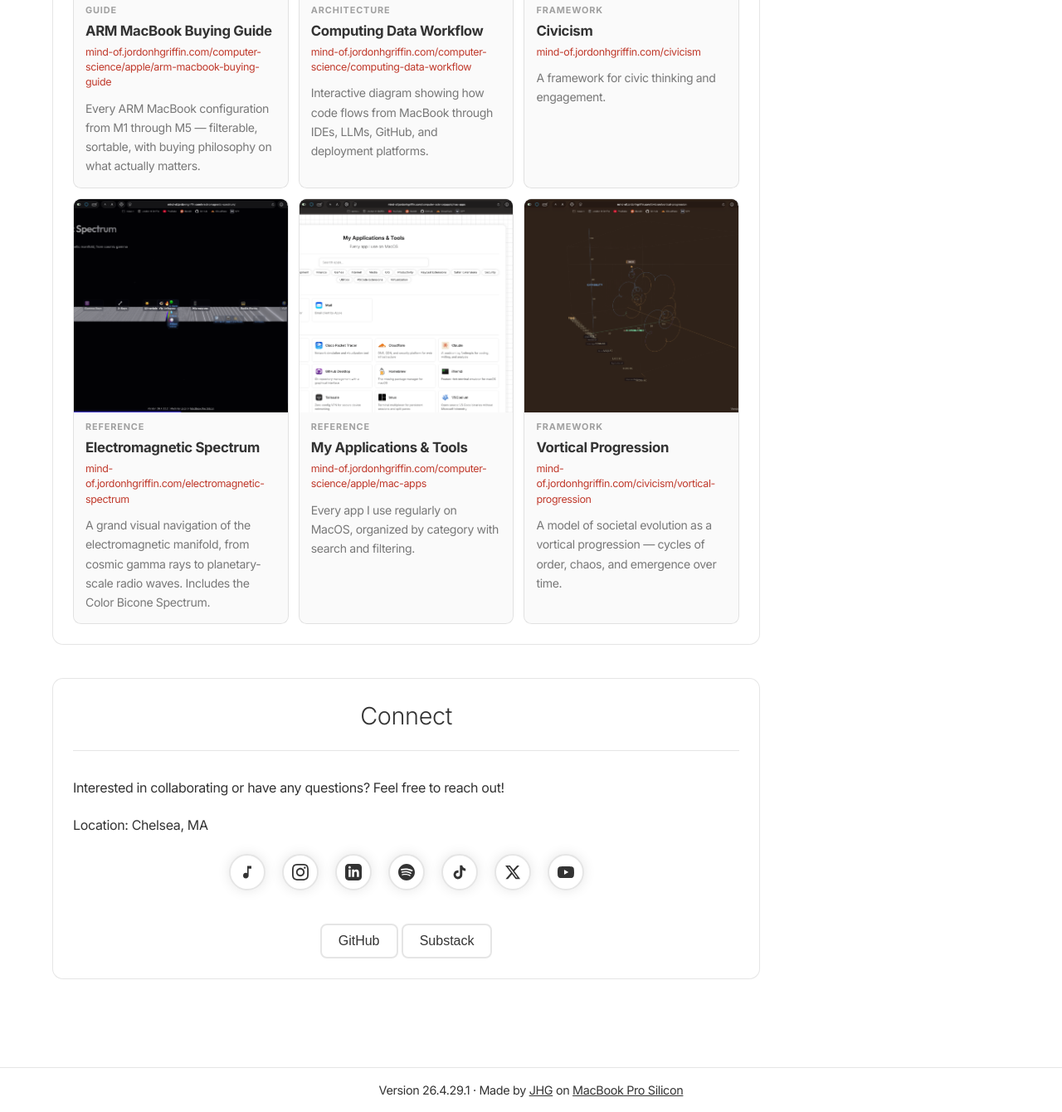
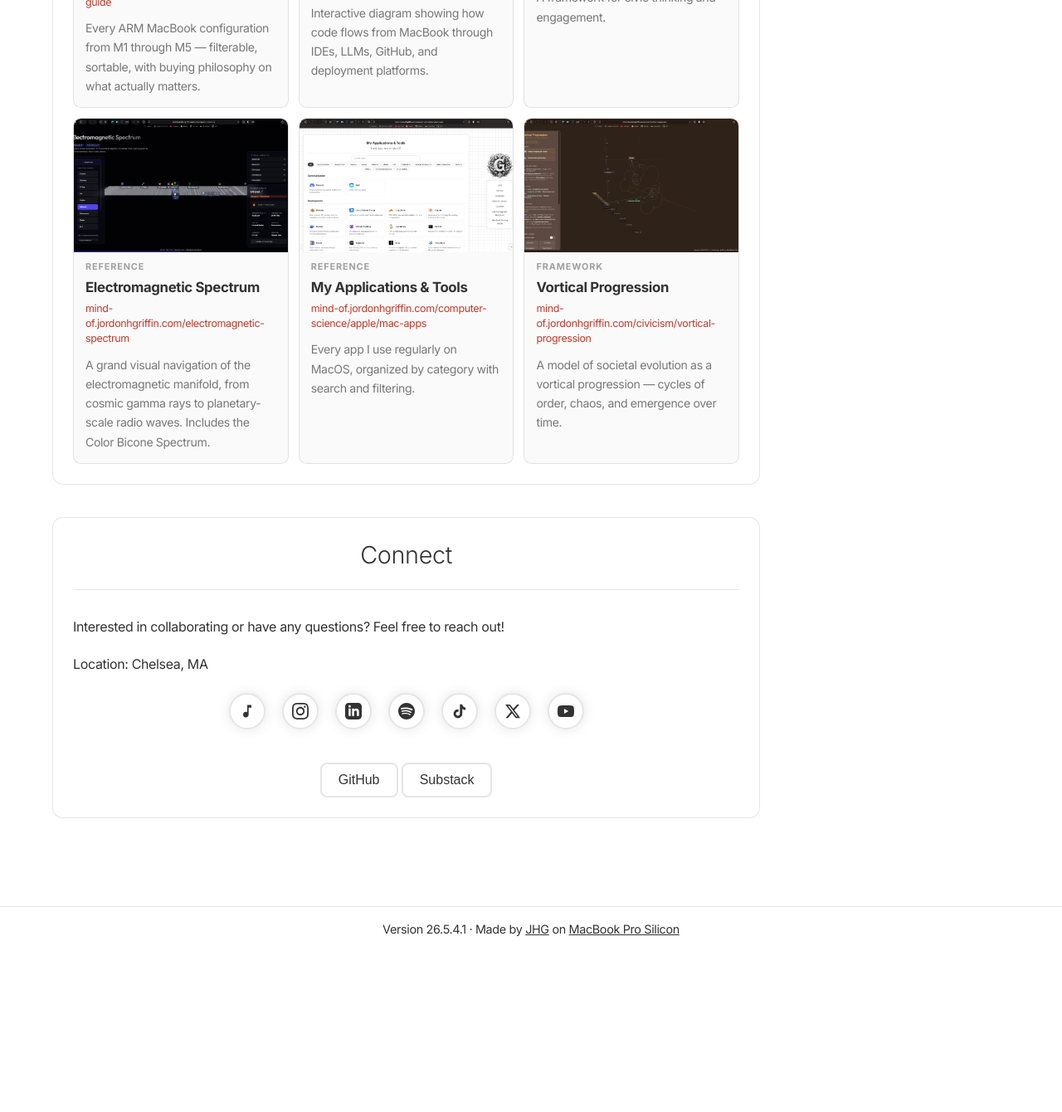
Before and after one commit to jordonhgriffin/jhg, a plain HTML site: page index.html in a window 1280 px wide. Shown: the part 4125-5465 px from the top of the page at 83% size. After the commit the page ends 5272 px from the top, so only its background shows below. Drawn offline with Linux system fonts and the light colour scheme.

Commit message:
26.5.4.1

```diff
--- a/index.html
+++ b/index.html
@@ -1,5 +1,5 @@
 <!doctype html>
-<!-- Version 26.4.29.1 - Updated Mind of Jordon section with fresh preview images and Computing Data Workflow card -->
+<!-- Version 26.5.4.1 - Fixed site card preview images to fill frame without black bars -->
 <html lang="en">
   <head>
     <meta charset="utf-8" />
@@ -2438,8 +2438,8 @@
 
       .site-card-preview {
         width: 100%;
-        aspect-ratio: 1 / 1;
-        background: #111;
+        aspect-ratio: 16 / 10;
+        background: transparent;
         overflow: hidden;
       }
 
@@ -3413,6 +3413,6 @@
         requestAnimationFrame(step);
       })();
     </script>
-    <footer>Version 26.4.29.1 · Made by <a href="https://jordonhgriffin.com">JHG</a> on <a href="https://en.wikipedia.org/wiki/MacBook_Pro_(Apple_silicon)">MacBook Pro Silicon</a></footer>
+    <footer>Version 26.5.4.1 · Made by <a href="https://jordonhgriffin.com">JHG</a> on <a href="https://en.wikipedia.org/wiki/MacBook_Pro_(Apple_silicon)">MacBook Pro Silicon</a></footer>
   </body>
 </html>
```
